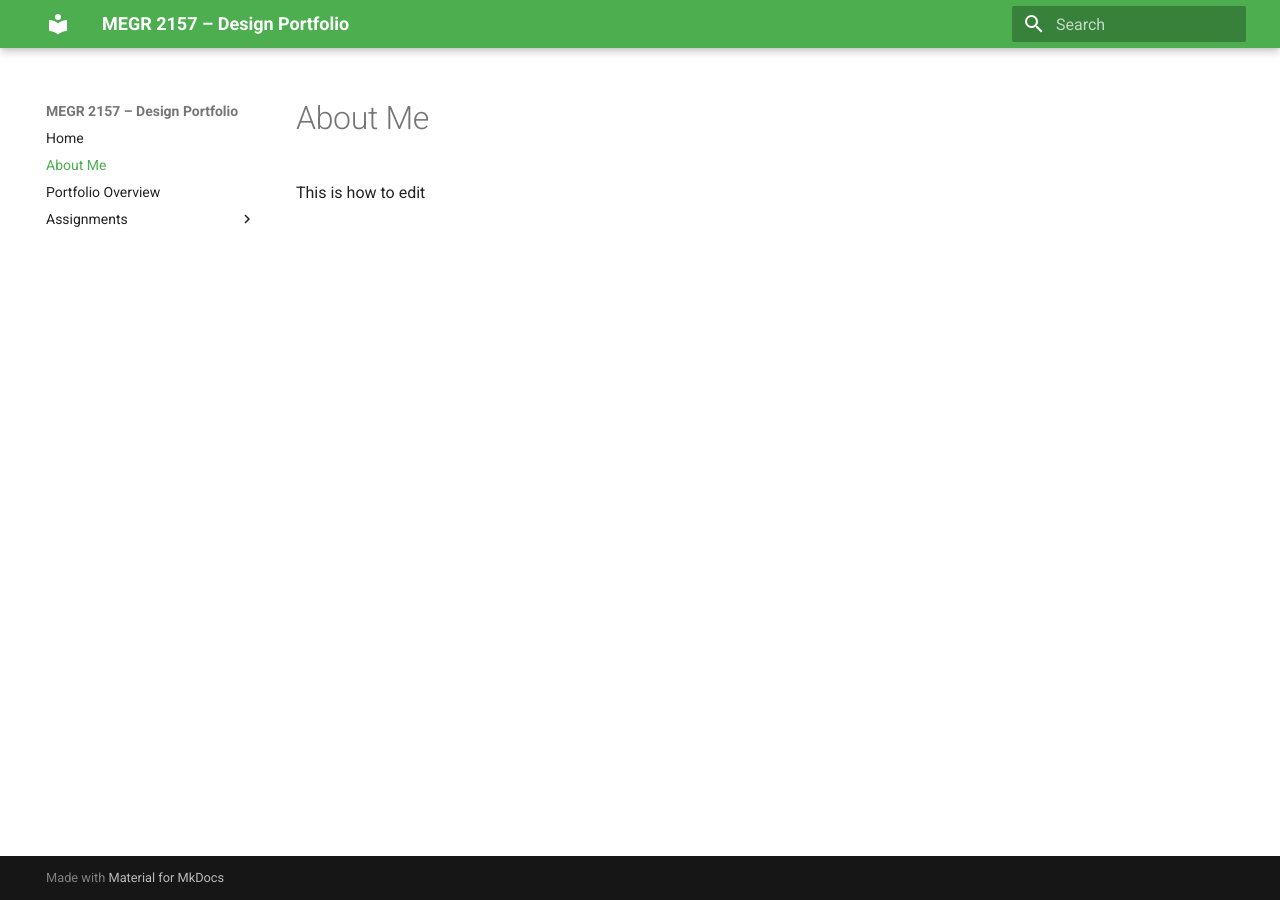
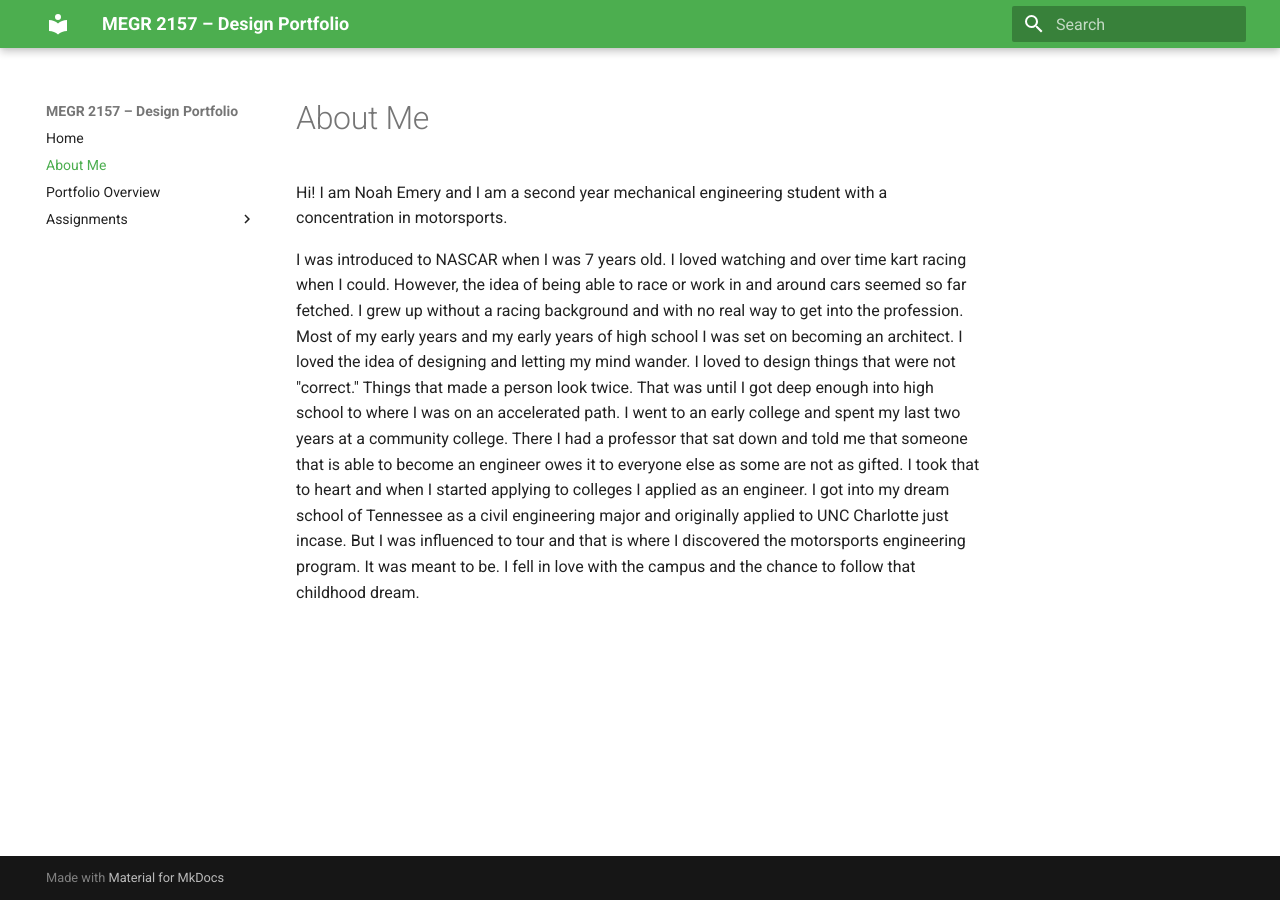
Before and after one commit to noaheme/design-projects-portfolio, an MkDocs documentation site: the page built from docs/aboutme/index.md, in a window 1280 px wide. Built offline with MkDocs 1.6.1 and Material for MkDocs 9.7.7, drawn with Linux system fonts in a browser that asks for light colours.

Commit message:
Revise 'About Me' section with personal details
Updated personal introduction and background information.

```diff
--- a/docs/aboutme/index.md
+++ b/docs/aboutme/index.md
@@ -1,2 +1,4 @@
 #About Me
-This is how to edit
+Hi! I am Noah Emery and I am a second year mechanical engineering student with a concentration in motorsports.
+
+I was introduced to NASCAR when I was 7 years old. I loved watching and over time kart racing when I could. However, the idea of being able to race or work in and around cars seemed so far fetched. I grew up without a racing background and with no real way to get into the profession. Most of my early years and my early years of high school I was set on becoming an architect. I loved the idea of designing and letting my mind wander. I loved to design things that were not "correct." Things that made a person look twice. That was until I got deep enough into high school to where I was on an accelerated path. I went to an early college and spent my last two years at a community college. There I had a professor that sat down and told me that someone that is able to become an engineer owes it to everyone else as some are not as gifted. I took that to heart and when I started applying to colleges I applied as an engineer. I got into my dream school of Tennessee as a civil engineering major and originally applied to UNC Charlotte just incase. But I was influenced to tour and that is where I discovered the motorsports engineering program. It was meant to be. I fell in love with the campus and the chance to follow that childhood dream.
```
